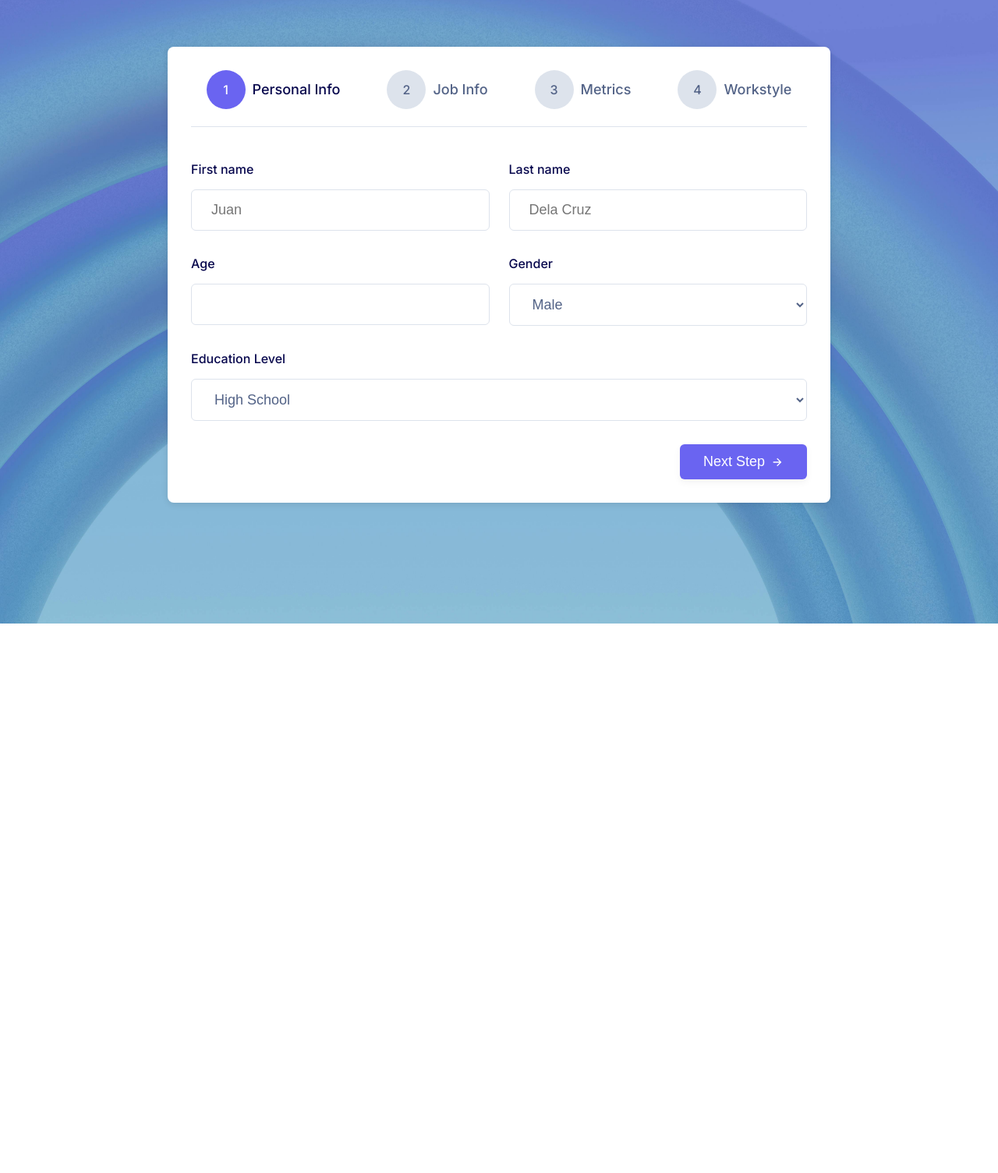
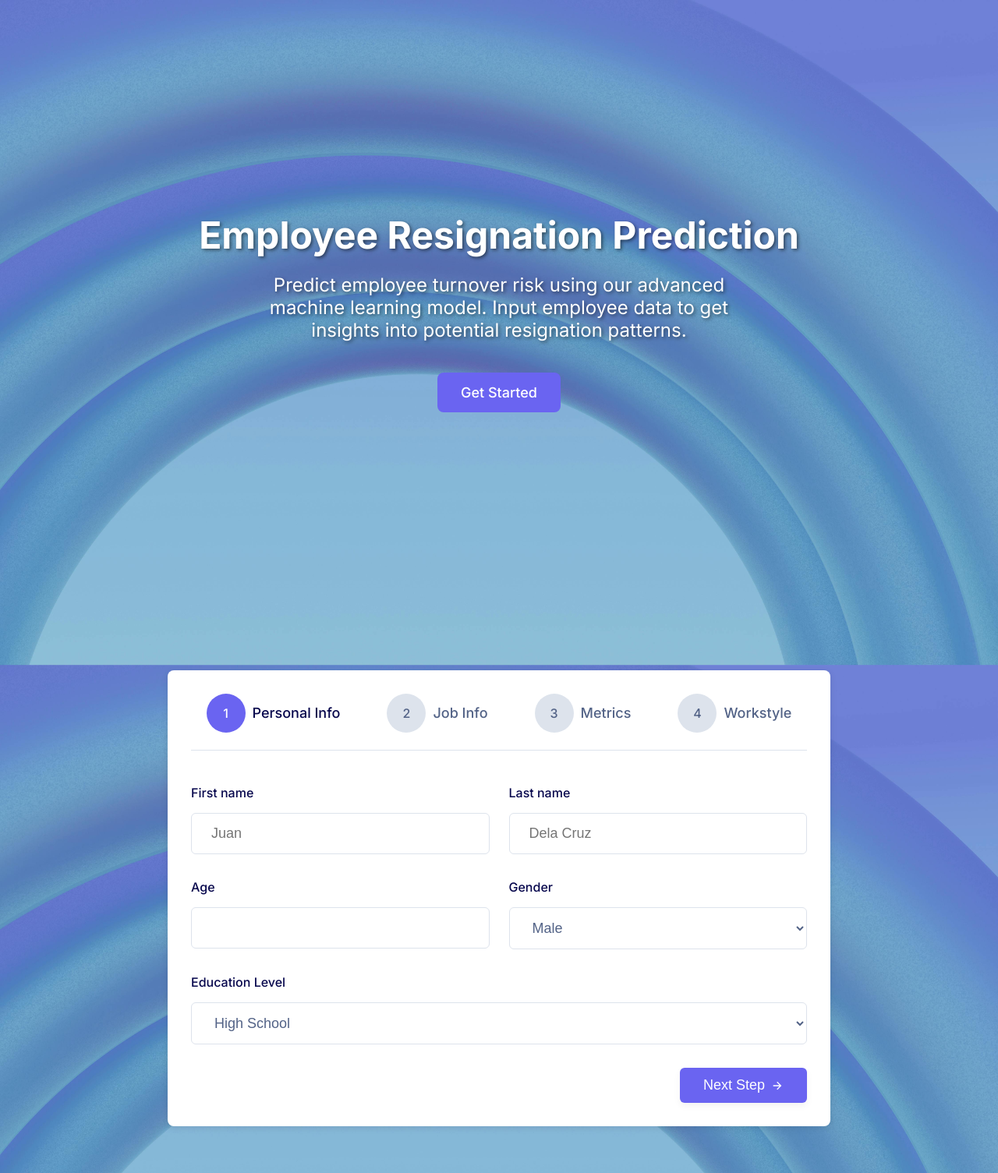
Before and after one commit to cindyclairebooc/emp-resignation, a Python web app: template templates/index.html in a window 1280 px wide. Shown: the whole page at 78% size. Before the commit the page ends 800 px from the top, so only its background shows below. Run offline with Jinja, Linux system fonts and the light colour scheme; the template is opened without the code that fills it, so the values that code supplies are empty.

Commit message:
Add greeting section with smooth scroll

```diff
--- a/static/css/styles.css
+++ b/static/css/styles.css
@@ -4,6 +4,51 @@
   margin: 0;
   padding: 0;
   box-sizing: border-box;
+  scroll-behavior: smooth;
+}
+
+.hero-section {
+  height: 100vh;
+  display: flex;
+  flex-direction: column;
+  align-items: center;
+  justify-content: center;
+  text-align: center;
+  padding: 0 20px;
+}
+
+.hero-title {
+  font-size: 48px;
+  color: white;
+  margin-bottom: 20px;
+  text-shadow: 2px 2px 4px rgba(0, 0, 0, 0.5);
+}
+
+.hero-subtitle {
+  font-size: 24px;
+  color: white;
+  margin-bottom: 40px;
+  text-shadow: 2px 2px 4px rgba(0, 0, 0, 0.5);
+  max-width: 600px;
+}
+
+.get-started-btn {
+  background-color: #6A64F1;
+  color: white;
+  padding: 15px 30px;
+  border-radius: 8px;
+  text-decoration: none;
+  font-weight: 500;
+  font-size: 18px;
+  transition: all 0.3s ease;
+  border: none;
+  cursor: pointer;
+}
+
+.get-started-btn:hover {
+  background-color: #5753d9;
+  transform: translateY(-2px);
+  box-shadow: 0 5px 15px rgba(106, 100, 241, 0.4);
 }
 
 .formbold-main-wrapper {
--- a/templates/index.html
+++ b/templates/index.html
@@ -18,7 +18,13 @@
     </style>
 </head>
 <body>
-    <div class="formbold-main-wrapper">
+    <section class="hero-section">
+        <h1 class="hero-title">Employee Resignation Prediction</h1>
+        <p class="hero-subtitle">Predict employee turnover risk using our advanced machine learning model. Input employee data to get insights into potential resignation patterns.</p>
+        <a href="#form-section" class="get-started-btn">Get Started</a>
+    </section>
+
+    <div id="form-section" class="formbold-main-wrapper">
         <div class="formbold-form-wrapper">
             <form action="https://formbold.com/s/FORM_ID" method="POST">
                 <div class="formbold-steps">
```
